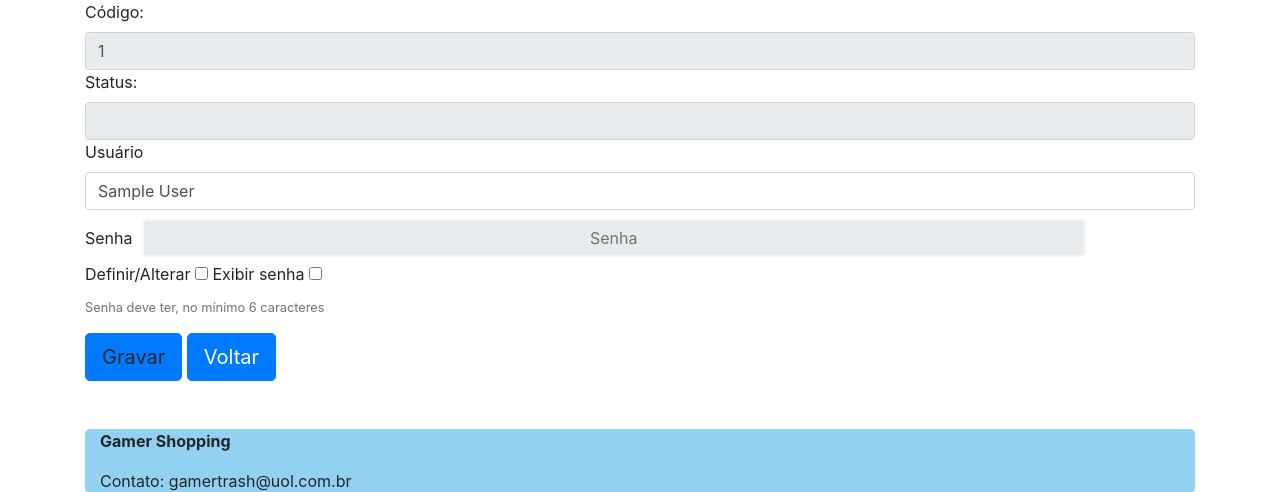
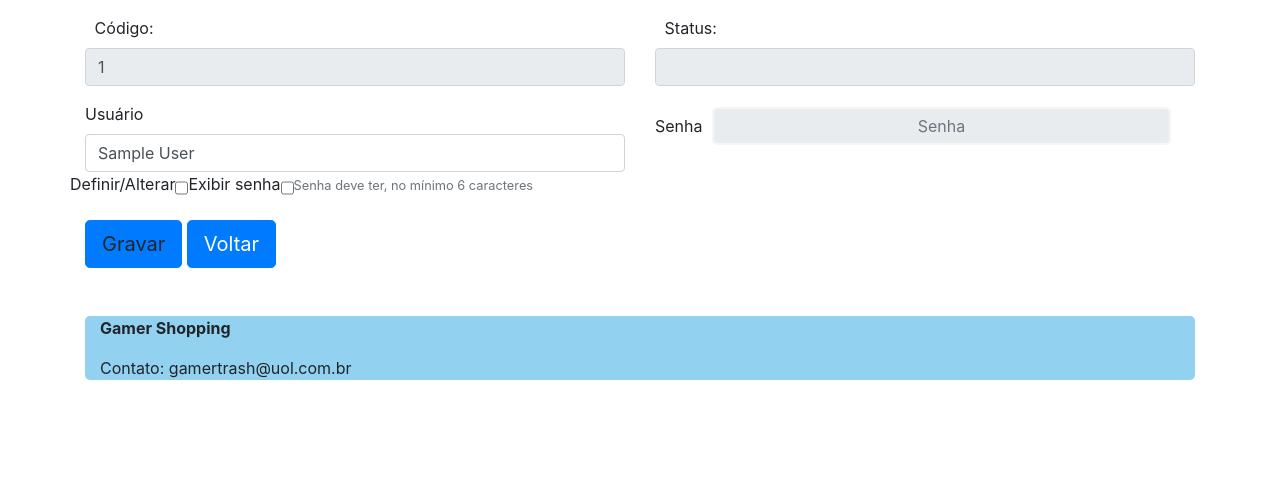
Before and after one commit to emerson-cs-santos/TSI-PI_2-2019, a PHP site: page /Usuarios_digitar.php?ID=1 in a window 1280 px wide. Shown: the part 188-680 px from the top of the page. Run offline with PHP 8.4, Linux system fonts and the light colour scheme; the visitor is signed in with stand-in values (Sample User, id 1).

Commit message:
Correção na alteração de cadastro

```diff
--- a/Produtos_digitar.php
+++ b/Produtos_digitar.php
@@ -129,7 +129,7 @@ if($imagem == '')
                                 -->
                                 <div class='col-12 col-sm-12 col-md12 col-lg-12 col-xl-12 mt-4'>
                                     <label>EAN</label>
-                                    <input value = "<?php echo $estoque; ?>" name='' type="text" class="form-control" id="produtos_digitar_ean" placeholder="Código de barras" >
+                                    <input value = "<?php echo $ean; ?>" name='' type="text" class="form-control" id="produtos_digitar_ean" placeholder="Código de barras" >
                                 </div>
 
                                 <div class='col-12 col-sm-12 col-md12 col-lg-12 col-xl-12 mt-4'>
--- a/Usuarios_digitar.php
+++ b/Usuarios_digitar.php
@@ -52,23 +52,29 @@ else
 
                         <form action="novo_user.php" method="post">
 
-                            <div class="form-group">
+                            <div class="form-group row">
 
-                                <div>
-                                    <label>Código:</label>
+                                <div class='col-6 col-sm-6 col-md-6 col-lg-6 col-xl-6 mt-3'>
+                                    <label class='badge-pill'>Código:</label>
                                     <input value = "<?php echo $codigo; ?>" name='txtCODIGO' type="text" class="form-control" id="usuarios_digitar_codigo" aria-describedby="" placeholder="" disabled>
                                 </div>
 
-                                <div>
-                                    <label for=''>Status:</label>
+                                <div class='col-6 col-sm-6 col-md-6 col-lg-6 col-xl-6 mt-3'>
+                                    <label class='badge-pill'>Status:</label>
                                     <input value = "<?php echo $status; ?>" name='txtSTATUS' type="text" class="form-control" id="usuarios_digitar_status" aria-describedby="" placeholder="" disabled>
                                 </div>
 
-                                <label>Usuário</label>
-                                <input value = "<?php echo $usuario; ?>" name='txtDS_LOGIN' type="text" class="form-control" id="usuarios_digitar_login" aria-describedby="" placeholder="Login">
+                                <div class='col-6 col-sm-6 col-md-6 col-lg-6 col-xl-6 mt-3'>
+                                    <label>Usuário</label>
+                                    <input value = "<?php echo $usuario; ?>" name='txtDS_LOGIN' type="text" class="form-control" id="usuarios_digitar_login" aria-describedby="" placeholder="Login">
+                                </div>
 
-                                <label class="mt-3" >Senha</label>
-                                <input value = "<?php echo $senha; ?>" name='txtDS_SENHA' type="password" class="form-control" id="usuarios_digitar_senha" aria-describedby="" placeholder="Senha" disabled>
+                                <div class='col-6 col-sm-6 col-md-6 col-lg-6 col-xl-6 mt-3'>
+                                    <div>
+                                    <label>Senha</label>
+                                    <input value = "<?php echo $senha; ?>" name='txtDS_SENHA' type="password" class="form-control" id="usuarios_digitar_senha" aria-describedby="" placeholder="Senha" disabled>
+                                    </div>
+                                </div>
 
                                 <label>Definir/Alterar</label>
                                 <input id = 'usuarios_digitar_chksenha' type="checkbox" name="chksenha" value="" onchange='senha_habilitar()'>
```
Also changed, not shown: PHP/novo_user.php (+14 -4 lines), PHP/produtos.php (+14 -1 lines).
